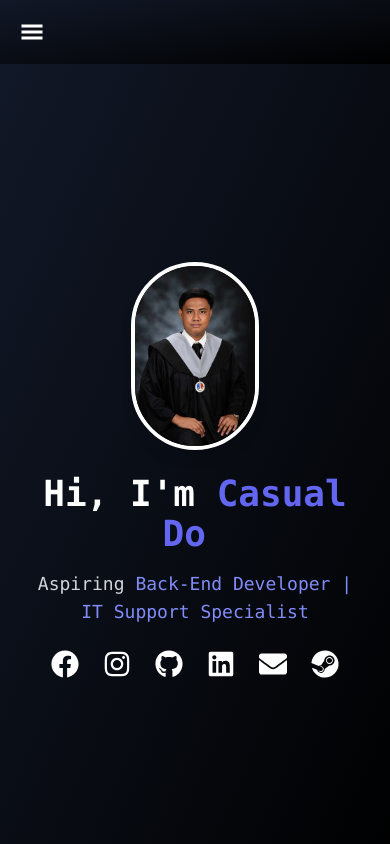
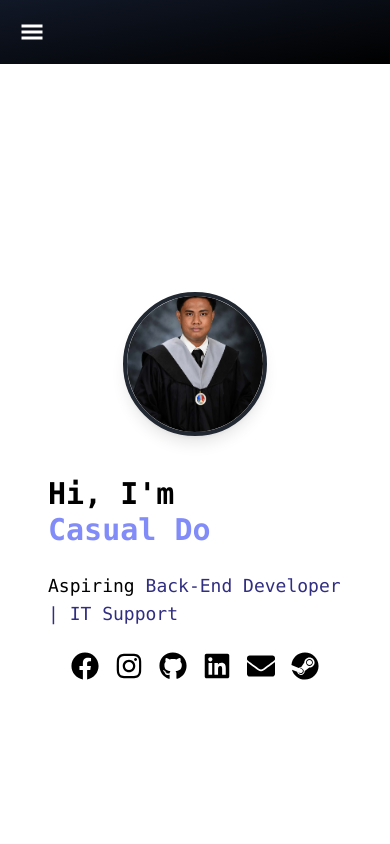
Before and after one commit to miracl3-dreams/my-portfolio, a React (Vite) app: page / in a window 390 px wide. Shown: the top 844 px of the page. Built offline with nearby package versions, Linux system fonts and the light colour scheme.

Commit message:
fixed: adjusting the padding both desktop and mobile

```diff
--- a/src/pages/Home.jsx
+++ b/src/pages/Home.jsx
@@ -14,84 +14,79 @@ const Home = () => {
   return (
     <>
       {" "}
-      <section className="min-h-screen bg-gradient-to-br from-gray-900 to-black text-white flex items-center justify-center px-6">
-        <div className="text-center max-w-2xl">
-          <img
-            src={HumanImage}
-            alt="Profile"
-            className="w-32 sm:w-36 md:w-40 lg:w-48 h-auto rounded-full mx-auto mb-6 border-4 border-white shadow-lg object-cover animate-fadeUp"
-            style={{ animationDelay: "0.2s" }}
-          />
+      <section className="min-h-screen bg-white dark:bg-gray-900 text-black dark:text-white flex items-center justify-center px-6">
+        <div className="flex flex-col-reverse md:flex-row items-center justify-between max-w-6xl w-full gap-10 md:gap-20 p-6 md:p-10 bg-white/10 backdrop-blur-md rounded-3xl dark:border-white transition-all font-mono">
+          <div className="md:w-1/2 text-left space-y-6">
             <h1
-            className="text-4xl md:text-4xl font-extrabold mb-4 animate-fadeUp font-mono"
+              className="text-3xl md:text-3xl font-extrabold animate-fadeUp font-mono min-h-[60px] md:min-h-[72px]"
               style={{ animationDelay: "0.4s", animationFillMode: "forwards" }}
             >
               Hi, I'm{" "}
-            <span className="text-indigo-500">
+              <span className="text-indigo-400 inline-block">
                 <AnimatedText
                   texts={["Danielle Ledesma Lunas", "Casual Dota Player"]}
                 />
               </span>
             </h1>
             <p
-            className="text-lg md:text-xl text-gray-300 mb-6 animate-fadeUp font-mono"
+              className="text-lg md:text-xl animate-fadeUp font-mono"
               style={{ animationDelay: "0.6s", animationFillMode: "forwards" }}
             >
               Aspiring{" "}
-            <span className="text-indigo-400">
-              Back-End Developer | IT Support Specialist
+              <span className="text-indigo-900 dark:text-indigo-400 items-center justify-center">
+                Back-End Developer | IT Support
               </span>
             </p>
             <div
-            className="flex justify-center space-x-6 mb-8 animate-fadeUp font-mono"
+              className="flex flex-wrap gap-4 animate-fadeUp font-mono items-center justify-center"
               style={{ animationDelay: "0.8s", animationFillMode: "forwards" }}
             >
+              {[
+                {
+                  href: "https://www.facebook.com/mnemosynedan.06",
+                  icon: <FaFacebook size={28} />,
+                },
+                {
+                  href: "https://www.instagram.com/miracl3_dreams/",
+                  icon: <FaInstagram size={28} />,
+                },
+                {
+                  href: "https://github.com/miracl3-dreams",
+                  icon: <FaGithub size={28} />,
+                },
+                {
+                  href: "https://www.linkedin.com/in/danielle-lunas-395025280/",
+                  icon: <FaLinkedin size={28} />,
+                },
+                {
+                  href: "mailto:lunas.danielle.10262002@gmail.com",
+                  icon: <FaEnvelope size={28} />,
+                },
+                {
+                  href: "https://steamcommunity.com/id/mnemosynedan06/",
+                  icon: <FaSteam size={28} />,
+                },
+              ].map(({ href, icon }, idx) => (
                 <a
-              href="https://www.facebook.com/mnemosynedan.06"
+                  key={idx}
+                  href={href}
                   target="_blank"
                   rel="noopener noreferrer"
-              className="text-white hover:text-indigo-400 transition"
+                  className="text-black dark:text-white hover:text-indigo-400 transition"
                 >
-              <FaFacebook size={28} />
+                  {icon}
                 </a>
-            <a
-              href="https://www.instagram.com/miracl3_dreams/"
-              target="_blank"
-              rel="noopener noreferrer"
-              className="text-white hover:text-indigo-400 transition"
-            >
-              <FaInstagram size={28} />
-            </a>
-            <a
-              href="https://github.com/miracl3-dreams"
-              target="_blank"
-              rel="noopener noreferrer"
-              className="text-white hover:text-indigo-400 transition"
-            >
-              <FaGithub size={28} />
-            </a>
-            <a
-              href="https://www.linkedin.com/in/danielle-lunas-395025280/"
-              target="_blank"
-              rel="noopener noreferrer"
-              className="text-white hover:text-indigo-400 transition"
-            >
-              <FaLinkedin size={28} />
-            </a>
-            <a
-              href="mailto:lunas.danielle.10262002@gmail.com"
-              className="text-white hover:text-indigo-400 transition"
-            >
-              <FaEnvelope size={28} />
-            </a>
-            <a
-              href="https://steamcommunity.com/id/mnemosynedan06/"
-              target="_blank"
-              rel="noopener noreferrer"
-              className="text-white hover:text-indigo-400 transition"
-            >
-              <FaSteam size={28} />
-            </a>
+              ))}
+            </div>
+          </div>
+
+          <div className="md:w-1/2 flex justify-center md:justify-start md:pl-10">
+            <img
+              src={HumanImage}
+              alt="Profile"
+              className="h-[144px] w-[144px] md:h-[360px] md:w-[360px] xl:h-[480px] xl:w-[480px] rounded-full border-[#222831] dark:border-[#EEEEEE] hover:border-4 lg:hover:border-8 border-4 shadow-lg object-cover ease-in-out duration-150 animate-fadeUp"
+              style={{ animationDelay: "0.2s" }}
+            />
           </div>
         </div>
       </section>
```
Lines whose indentation alone changed are shown as unchanged.
